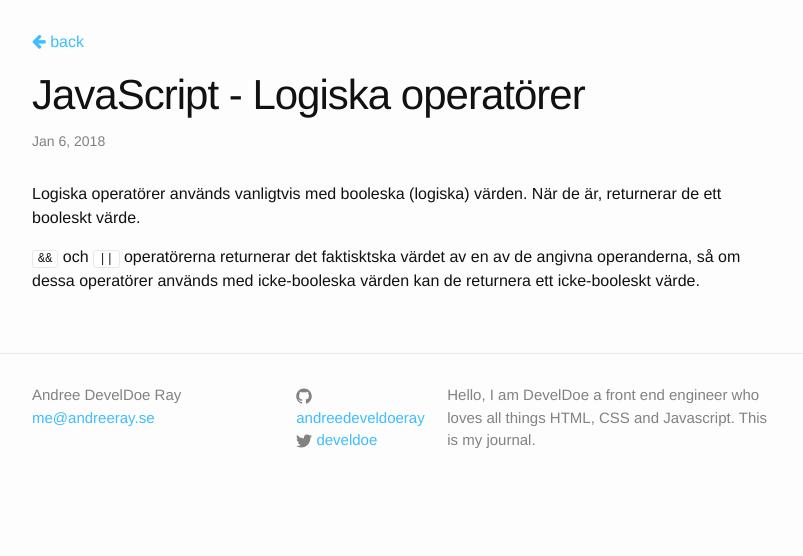
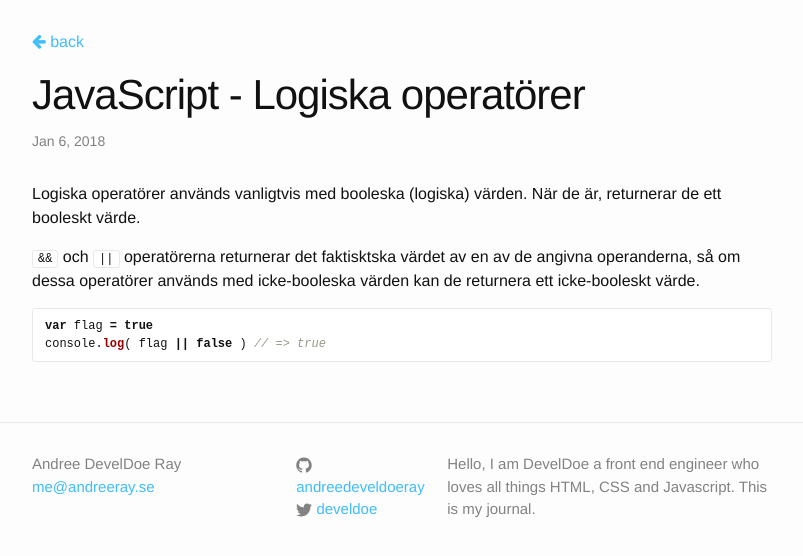
Before and after one commit to develdoe/develdoe.github.io, a Jekyll site: the page built from _posts/2018-01-06-javascript-logiska-operat-rer.md, in a window 1280 px wide. Shown: the top 556 px of the page, without its empty margins (238-1041 px from the left). Built offline with Jekyll 4.4.1, drawn with Linux system fonts in a browser that asks for light colours.

Commit message:
Create 2018-01-06-javascript-logiska-operat-rer.md

````diff
--- a/_posts/2018-01-06-javascript-logiska-operat-rer.md
+++ b/_posts/2018-01-06-javascript-logiska-operat-rer.md
@@ -6,3 +6,8 @@ title: JavaScript - Logiska operatörer
 Logiska operatörer används vanligtvis med booleska (logiska) värden. När de är, returnerar de ett booleskt värde.
 
 `&&` och `||` operatörerna returnerar det faktisktska värdet av en av de angivna operanderna, så om dessa operatörer används med icke-booleska värden kan de returnera ett icke-booleskt värde.
+
+```js
+var flag = true
+console.log( flag || false ) // => true
+```
````
